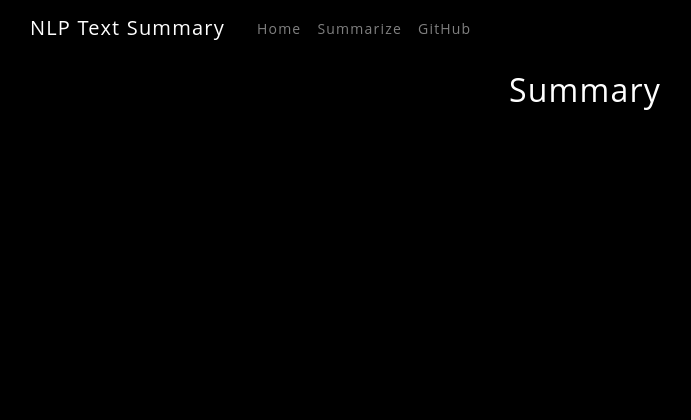
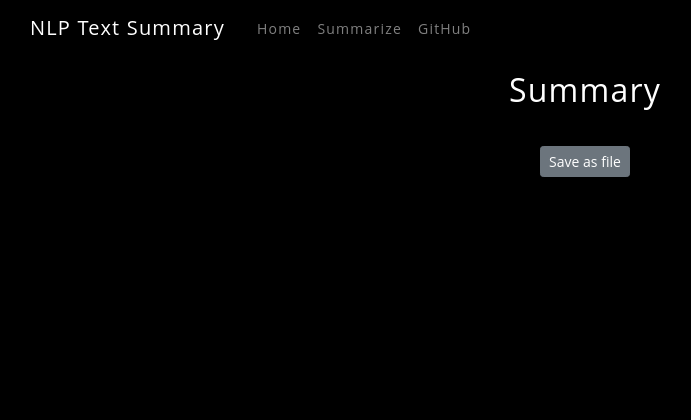
Before and after one commit to arlene14ko/NLP-Text-Summarization, a Flask app: template templates/summary.html in a window 1280 px wide. Shown: the top 420 px of the page, without its empty margins (55-746 px from the left). Run offline with Flask 2, Linux system fonts and the light colour scheme; the template is opened without the code that fills it, so the values that code supplies are empty; some libraries are stand-ins or nearby versions.

Commit message:
working upload files

```diff
--- a/app.py
+++ b/app.py
@@ -22,7 +22,7 @@ def summarize():
         if (
             "text" not in request.form
             and "article" not in request.form
-            and "upload_file" not in request.files
+            and "file" not in request.files
             and "book" not in request.form
         ):
             return redirect(request.url)
@@ -33,7 +33,7 @@ def summarize():
         print(f"Article Input: {article}")
         book = request.form.get("book")
         print(f"Book Input: {book}")
-        file = request.files["file", False]
+        file = request.files.get("file")
         print(f"File Input: {file}")
 
         if text == "" and article == "" and file == "" and book == "":
@@ -47,11 +47,13 @@ def summarize():
             return render_template("summary.html", summary=clean)
 
         elif article:
+            print("Elif article file")
             summary = Request.request(article)
             clean = ".".join(summary.split(" ."))
             return render_template("summary.html", summary=clean)
 
         elif file:
+            print("Elif Upload file")
             txt_file = file.read()
             txt = txt_file.decode("utf-8")
             print(f" File Type: {type(txt_file)}")
@@ -69,5 +71,11 @@ def summarize():
             return render_template("summarize.html")
 
 
+@app.route("/summary", methods=["POST"])
+def summarize():
+    pass
+
+
+
 if __name__ == "__main__":
     app.run(debug=True, threaded=True)
--- a/templates/summary.html
+++ b/templates/summary.html
@@ -3,11 +3,15 @@
 <br>
 <h1></h1>
 {% if summary != "" %}
+
 <div id="summaryContainer" class="justify-content-center">
     <h2>Summary</h2>
     <br>
     <h6>{{summary}}</h6>
 </div>
+
+<button type="button" class="btn btn-secondary btn-sm">Save as file</button>
+
 {% endif %}
 
 
```
Also changed, not shown: templates/summarize.html (+1 -7 lines), 1 other file.
